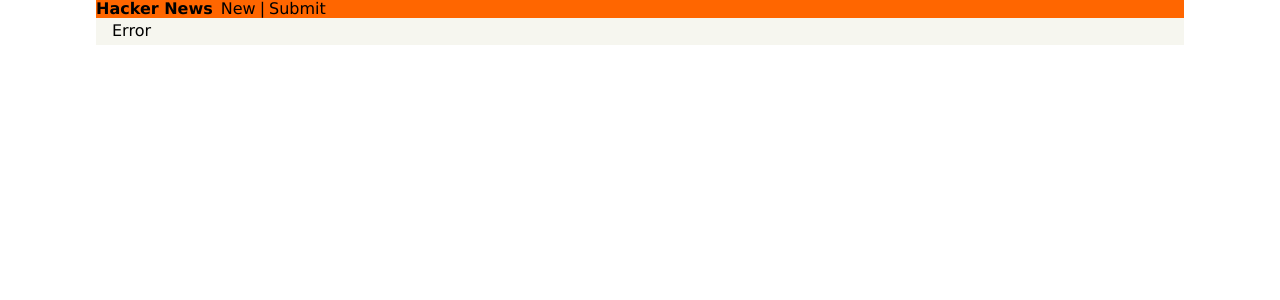
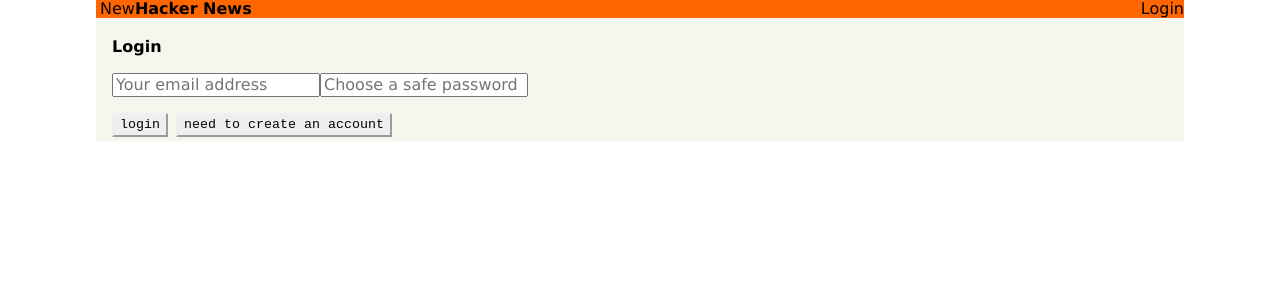
Before and after one commit to onegrit/hackernews, a React (Create React App) app: page /login in a window 1280 px wide. Shown: the top 300 px of the page. Built offline with nearby package versions, Linux system fonts and the light colour scheme.

Commit message:
feat: add Authentication Feature

```diff
--- a/package.json
+++ b/package.json
@@ -7,6 +7,7 @@
     "@testing-library/react": "^9.3.2",
     "@testing-library/user-event": "^7.1.2",
     "apollo-boost": "^0.4.9",
+    "apollo-link-context": "^1.0.20",
     "graphql": "^15.3.0",
     "react": "^16.13.1",
     "react-apollo": "^3.1.5",
--- a/src/components/App.js
+++ b/src/components/App.js
@@ -4,6 +4,7 @@
 import CreateLink from './CreateLink';
 import Header from './Header';
 import { Switch, Route } from 'react-router';
+import Login from './Login';
 
 function App() {
   return (
@@ -11,8 +12,9 @@
       <Header />
       <div className="ph3 pv1 background-gray">
         <Switch>
-          <Route exact="/" component={LinkList} />
-          <Route exact="/create" component={CreateLink} />
+          <Route exact path="/" component={LinkList} />
+          <Route exact path="/create" component={CreateLink} />
+          <Route exact path="/login" component={Login}/>
         </Switch>
       </div>
     </div>
--- a/src/components/Header.js
+++ b/src/components/Header.js
@@ -1,17 +1,52 @@
 import React, { Component } from 'react'
 import { Link } from 'react-router-dom'
 import { withRouter } from 'react-router'
+import {AUTH_TOKEN} from '../constants'
 
 
+/**
+ * 1. You first retrieve the `authToken` from local storage. If the `authToken` is not available,
+ *  the **submit**-button won’t be rendered any more. That way you make sure only authenticated
+ *  users can create new links.
+    2. You’re also adding a second button to the right of the `Header` that users can use to login and logout.
+
+
+
+ */
 class Header extends Component {
     render() {
+        const authToken = localStorage.getItem(AUTH_TOKEN)
         return (
             <div className="flex pal justify-between nowrap orange">
                 <div className="flex felx-fixed black">
+                    <Link to="/" className="ml1 no-underline black" >New</Link>
                     <div className="fw7 mr1">Hacker News</div>
-                    <Link to="/" className="ml1 no-underline black" >New</Link>
-                    <div className="ml1">|</div>
-                    <Link to="/create" className="ml1 no-underline black">Submit</Link>
+                    {
+                        authToken && (
+                            <div className="flex">
+                                <div className="ml1">|</div>
+                                <Link to="/create" className="ml1 no-underline black">Submit</Link>
+                            </div>
+                        )
+                    }
+                </div>
+                <div className="flex flex-fixed">
+                    {authToken
+                        ? (
+                            <div
+                                className="ml1 pointer black"
+                                onClick={
+                                    () => {
+                                        localStorage.removeItem(AUTH_TOKEN)
+                                        this.props.history.push('/')
+                                    }
+                                }
+                            >Logout</div>
+                        )
+                        : (
+                            <Link to="/login" className="ml1 no-underline black">Login</Link>
+                        )
+                    }
                 </div>
             </div>
         )
--- /dev/null
+++ b/src/components/Login.js
@@ -0,0 +1,111 @@
+import React, { Component } from 'react'
+import { AUTH_TOKEN } from '../constants'
+import { gql } from 'apollo-boost'
+import { Mutation } from 'react-apollo'
+
+
+const SIGNUP_MUTATION = gql`
+    mutation SignupMutation($email:String!,$password:String!,$name:String!){
+        signup(email:$email,password:$password,name:$name){
+            token
+        }
+    }
+`
+const LOGIN_MUTATION = gql`
+    mutation LoginMutation($email:String!,$password:String!){
+        login(email:$email,password:$password){
+            token
+        }
+    }
+`
+/**
+ * 1. One state is **for users that already have an account** and only need to login.
+ *      In this state, the component will only render two `input` fields for the user to provide their `email` and `password`.
+ *      Notice that `state.login` will be `true` in this case.
+ * 2. The second state is for **users that haven’t created an account yet**, and thus still need to
+ *      sign up. Here, you also render a third `input` field where users can provide their `name`.
+ *      In this case, `state.login` will be `false`.
+ * 3. The method `_confirm` will be used to implement the mutations that we need to send for the login functionality.
+
+
+ */
+class Login extends Component {
+    state = {
+        login: true, // Switch between Login and SignUp
+        email: '',
+        password: '',
+        name: '',
+    }
+    _confirm = async (data) => {
+        // 用户完成身份验证后，保存Token到localStorage,然后导航到首页/根目录
+        const { token } = this.state.login ? data.login : data.signup
+        this._saveUserData(token)
+        this.props.history.push('/')
+    }
+
+    _saveUserData = token => {
+        localStorage.setItem(AUTH_TOKEN, token)
+    }
+
+    render() {
+        const { login, email, password, name } = this.state
+        return (
+            <div>
+                <h4 className="mv3">{login ? 'Login' : 'Sign Up'}</h4>
+                <div className="flex felx-column">
+                    {!login && (
+                        <input
+                            value={name}
+                            onChange={e => this.setState({ name: e.target.value })}
+                            type="text"
+                            placeholder="Your name"
+                        />
+                    )}
+                    <input
+                        value={email}
+                        onChange={e => this.setState({ email: e.target.value })}
+                        type="text"
+                        placeholder="Your email address"
+                    />
+                    <input
+                        value={password}
+                        onChange={e => this.setState({ password: e.target.value })}
+                        type="password"
+                        placeholder="Choose a safe password"
+                    />
+                </div>
+                <div className="flex mt3">
+                    {/*
+                       If the user wants to just login, you’re calling the loginMutation, otherwise you’re using the signupMutation,
+                       and the mutation will be triggered on the div’s onClick event. GraphQL mutations receive the email, password
+                       and name state values as params passed on the variables prop. Lastly, after the mutation has finished,
+                       we call the _confirm function, passing the data returned by the mutation as an argument.
+                    */}
+                    <Mutation
+                        mutation={login ? LOGIN_MUTATION : SIGNUP_MUTATION}
+                        variables={{ email, password, name }}
+                        onCompleted={data => this._confirm(data)}
+                    >
+                        {
+                            mutation => (
+                                <div className="pointer mr2 button" onClick={mutation}>
+                                    {login ? 'login' : 'create account'}
+                                </div>
+                            )
+                        }
+                    </Mutation>
+                    <div
+                        className="pointer button"
+                        onClick={() => this.setState({ login: !login })}
+                    >
+                        {login ? 'need to create an account' : 'already have an account'}
+                    </div>
+                </div>
+            </div>
+        )
+    }
+
+}
+
+
+export default Login
--- /dev/null
+++ b/src/constants.js
@@ -0,0 +1 @@
+export const AUTH_TOKEN = 'auth-token'
--- a/src/index.js
+++ b/src/index.js
@@ -9,6 +9,8 @@
 import { createHttpLink } from 'apollo-link-http'
 import { InMemoryCache } from 'apollo-cache-inmemory'
 import { BrowserRouter } from 'react-router-dom';
+import { AUTH_TOKEN } from './constants';
+import { setContext } from 'apollo-link-context';
 
 /**
  * 2. Here you create the httpLink that will connect your ApolloClient instance with the GraphQL API,
@@ -17,11 +19,23 @@
 const httpLink = createHttpLink({
   uri: 'http://localhost:4000'
 })
+
+// 为ApolloClient发起的所有request添加Auth认证标;这个中间件在ApolloClient每次向服务器发送请求时都会被调用
+const authLink = setContext((_, { headers }) => {
+  const token = localStorage.getItem(AUTH_TOKEN)
+  return {
+    headers: {
+      ...headers,
+      authorization: token ? `Bear ${token}` : ''
+    }
+  }
+})
+
 /**
  * 3. Now you instantiate ApolloClient by passing in the httpLink and a new instance of an InMemoryCache.
  */
 const client = new ApolloClient({
-  link: httpLink,
+  link: authLink.concat(httpLink), //这样每次ApolloClient发送请求时都会调用setContext这个中间件了
   cache: new InMemoryCache()
 })
 
```
Also changed, not shown: 2 other files (tests, documents, lock files or other folders).
